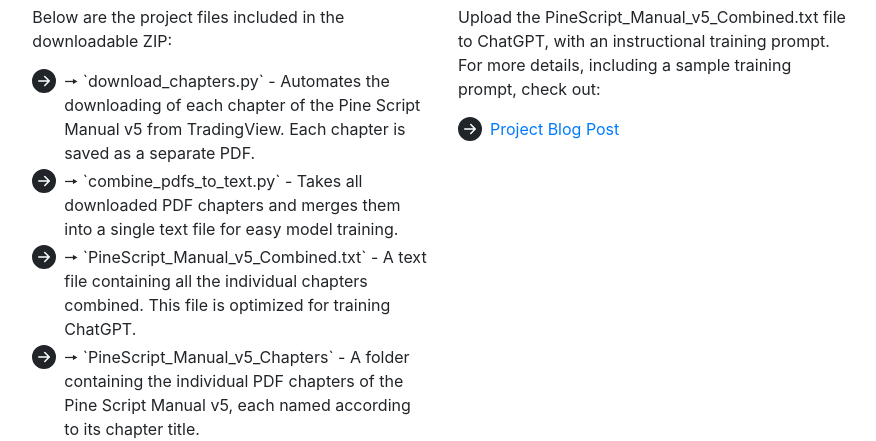
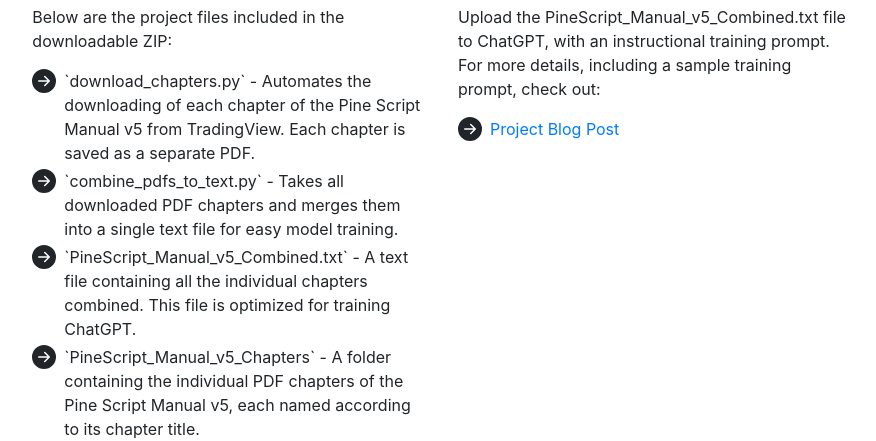
Before and after one commit to tradevoice/tradevoice.github.io, a plain HTML site: page index.html in a window 1280 px wide. Shown: the part 515-956 px from the top of the page, without its empty margins (197-1073 px from the left). Drawn offline with nearby package versions, Linux system fonts and the light colour scheme.

Commit message:
update index.html

```diff
--- a/index.html
+++ b/index.html
@@ -42,13 +42,13 @@
                     <h2>Starter Files</h2>
                     <p>Below are the project files included in the downloadable ZIP:</p>
                     <ul class="icon-list">
-                        <li>🠖 `download_chapters.py` - Automates the downloading of each chapter of the Pine Script Manual v5 from TradingView. Each chapter is saved as a separate PDF.
+                        <li>`download_chapters.py` - Automates the downloading of each chapter of the Pine Script Manual v5 from TradingView. Each chapter is saved as a separate PDF.
                         </li>
-                        <li>🠖 `combine_pdfs_to_text.py` - Takes all downloaded PDF chapters and merges them into a single text file for easy model training.
+                        <li>`combine_pdfs_to_text.py` - Takes all downloaded PDF chapters and merges them into a single text file for easy model training.
                         </li>
-                        <li>🠖 `PineScript_Manual_v5_Combined.txt` - A text file containing all the individual chapters combined. This file is optimized for training ChatGPT.
+                        <li>`PineScript_Manual_v5_Combined.txt` - A text file containing all the individual chapters combined. This file is optimized for training ChatGPT.
                         </li>
-                        <li>🠖 `PineScript_Manual_v5_Chapters` - A folder containing the individual PDF chapters of the Pine Script Manual v5, each named according to its chapter title.
+                        <li>`PineScript_Manual_v5_Chapters` - A folder containing the individual PDF chapters of the Pine Script Manual v5, each named according to its chapter title.
                         </li>
                     </ul>
                 </div>
```
